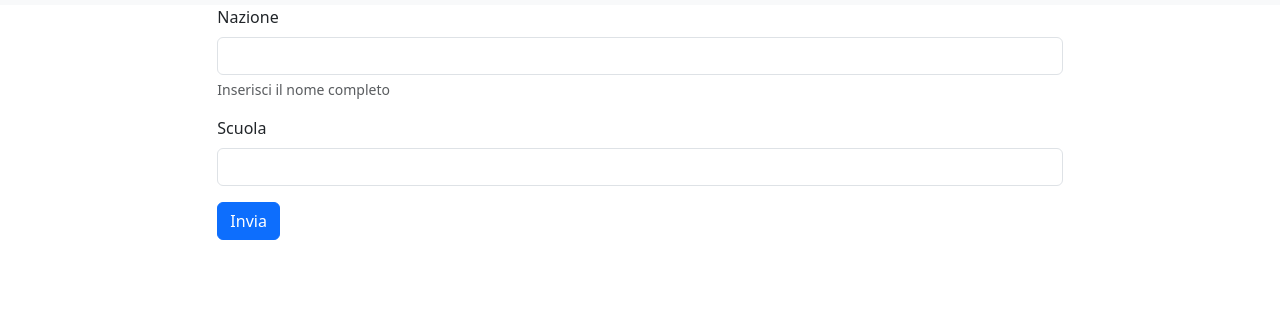
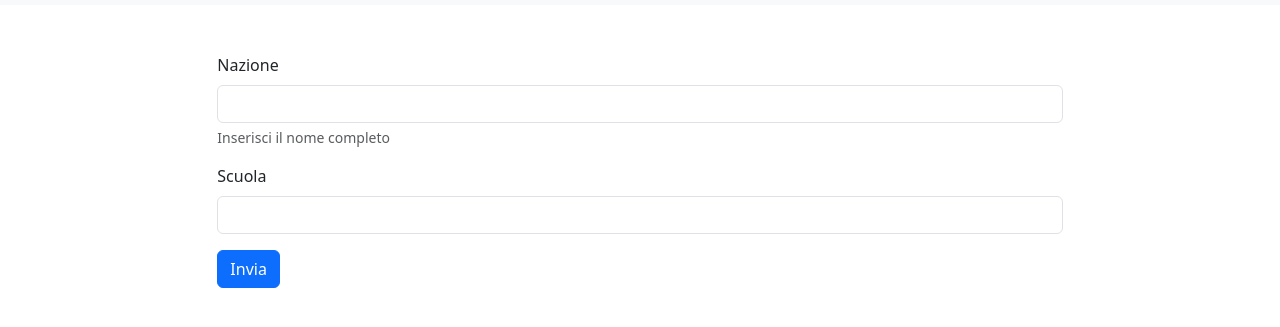
Before and after one commit to dalilamoruso/CacciaAlTesoro, a plain HTML site: page bootstrap1.html in a window 1280 px wide. Shown: the part 189-516 px from the top of the page. Drawn offline with nearby package versions, Linux system fonts and the light colour scheme.

Commit message:
Update bootstrap1.html

```diff
--- a/bootstrap1.html
+++ b/bootstrap1.html
@@ -48,7 +48,7 @@
     <div class "container">
          <div class="row">
            <div class="col-2"></div>
-           <div class="col-8">
+           <div class="col-8 mt-5">
                  <form>
                    <div class="mb-3">
                     <label for="inputNazione" class="form-label">Nazione</label>
```
